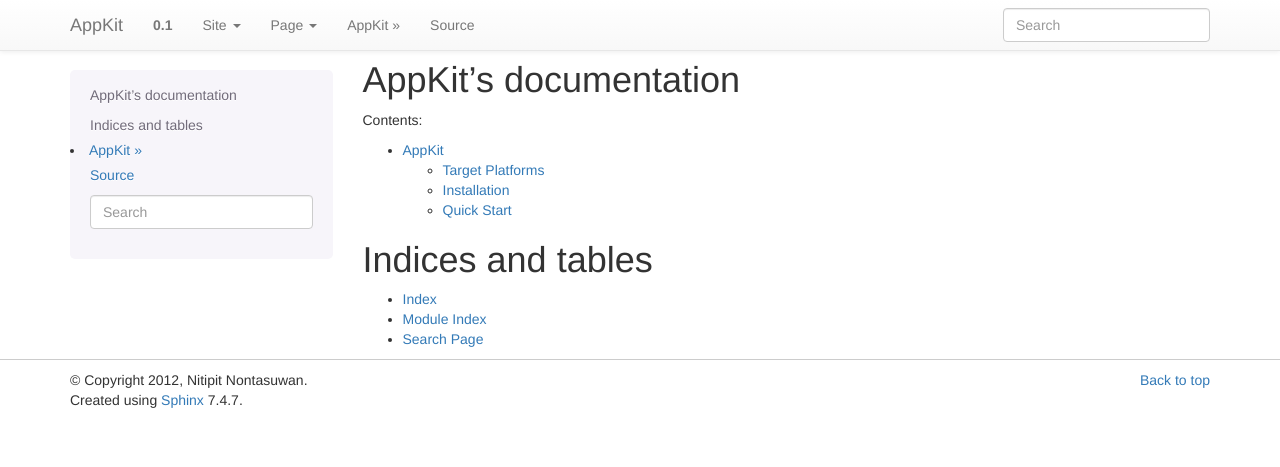
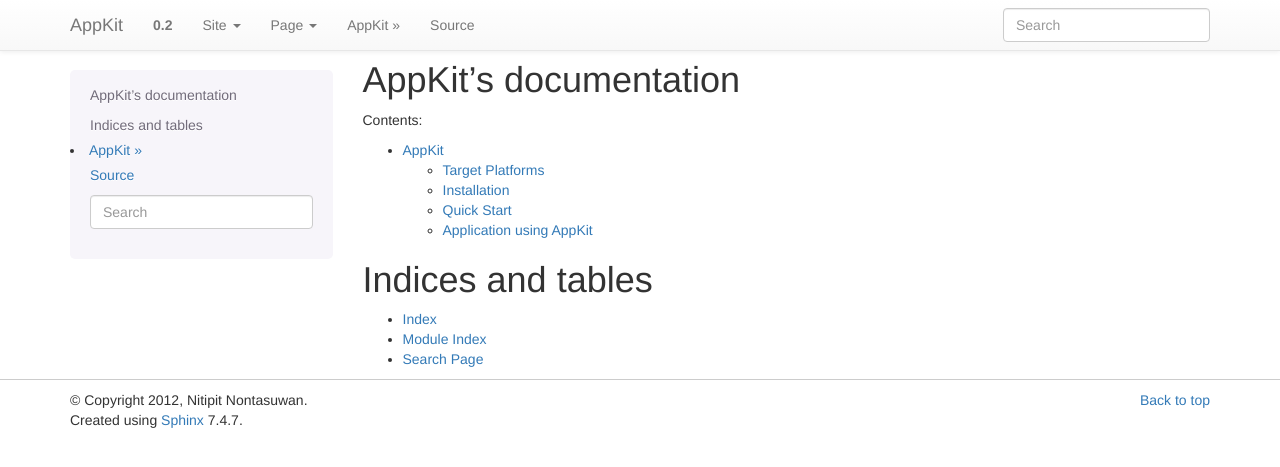
Before and after one commit to nitipit/appkit, a Sphinx documentation site: the page built from docs/source/index.rst, in a window 1280 px wide. Shown: the top 467 px of the page. Built offline with Sphinx 7.4.7, drawn with Linux system fonts in a browser that asks for light colours; formulas are drawn with MathJax 3.

Commit message:
Update Documentation

```diff
--- a/docs/source/conf.py
+++ b/docs/source/conf.py
@@ -50,9 +50,9 @@
 # built documents.
 #
 # The short X.Y version.
-version = '0.1'
+version = '0.2'
 # The full version, including alpha/beta/rc tags.
-release = '0.1'
+release = '0.2'
 
 # The language for content autogenerated by Sphinx. Refer to documentation
 # for a list of supported languages.
```
Also changed, not shown: docs/source/readme.rst (+7 -0 lines).
